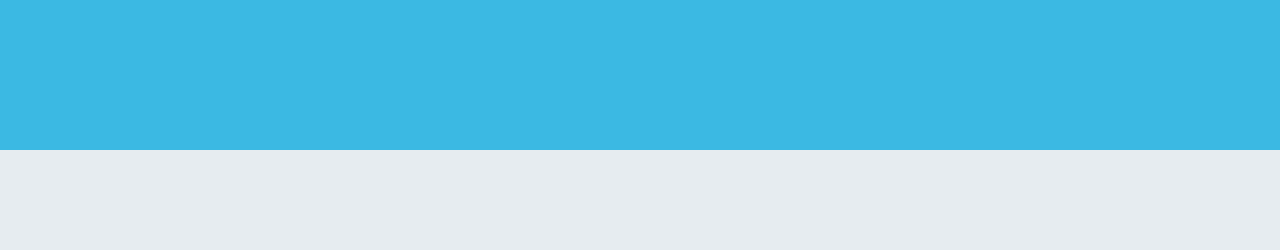
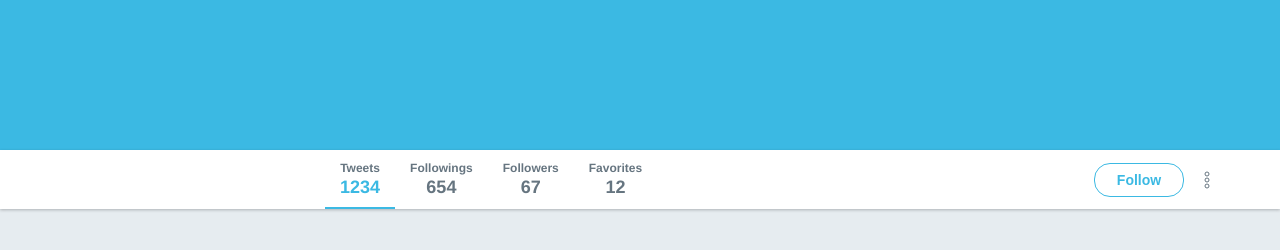
Before and after one commit to ronaldofjc/flexbox-twitter-layout, a plain HTML site: page index.html in a window 1280 px wide. Shown: the part 276-526 px from the top of the page. Drawn offline with Linux system fonts and the light colour scheme.

Commit message:
Barra Superior

```diff
--- a/index.html
+++ b/index.html
@@ -30,6 +30,34 @@
   <div class="banner">
     <h1>Twitter da Rocketseat</h1>
   </div>
+  <div class="bar">
+    <div class="content">
+      <ul>
+        <li class="active">
+          <span>Tweets</span>
+          <strong>1234</strong>
+        </li>
+        <li>
+          <span>Followings</span>
+          <strong>654</strong>
+        </li>
+        <li>
+          <span>Followers</span>
+          <strong>67</strong>
+        </li>
+        <li>
+          <span>Favorites</span>
+          <strong>12</strong>
+        </li>
+      </ul>
+
+      <div class="actions">
+        <button>Follow</button>
+        <img src="/images/more.svg" alt="More">
+      </div>
+    </div>
+  </div>
+
 </body>
 
 </html>
--- a/style.css
+++ b/style.css
@@ -104,3 +104,78 @@ div.banner {
   justify-content: center;
   color: #fff;
 }
+
+div.bar {
+  height: 59px;
+  background: #fff;
+  box-shadow: 0 1px 3px rgba(0, 0, 0, 0.25);
+}
+
+div.bar .content {
+  display: flex;
+  justify-content: space-between;
+  align-items: center;
+  padding-left: 285px;
+  height: 100%;
+}
+
+div.bar .content ul {
+  display: flex;
+  list-style: none;
+  height: 100%;
+}
+
+div.bar .content ul li {
+  display: flex;
+  flex-direction: column;
+  justify-content: center;
+  align-items: center;
+  padding: 0 15px;
+  position: relative;
+}
+
+div.bar .content ul li.active::after {
+  content: '';
+  width: 100%;
+  height: 2px;
+  position: absolute;
+  bottom: 0;
+  left: 0;
+  background: #3bb9e3;
+}
+
+div.bar .content ul li span {
+  color: #667580;
+  font-size: 12px;
+  font-weight: bold;
+}
+
+div.bar .content ul li strong {
+  color: #667580;
+  font-size: 18px;
+  font-weight: bold;
+  margin-top: 2px;
+}
+
+div.bar .content ul li.active strong {
+  color: #3bb9e3;
+}
+
+div.bar .content .actions {
+  display: flex;
+}
+
+div.bar .content .actions button {
+  height: 34px;
+  display: flex;
+  align-items: center;
+  justify-content: center;
+  background: #fff;
+  width: 90px;
+  font-weight: bold;
+  font-size: 14px;
+  color: #3bb9e3;
+  border: 1px solid #3bb9e3;
+  border-radius: 16px;
+  margin-right: 20px;
+}
```
